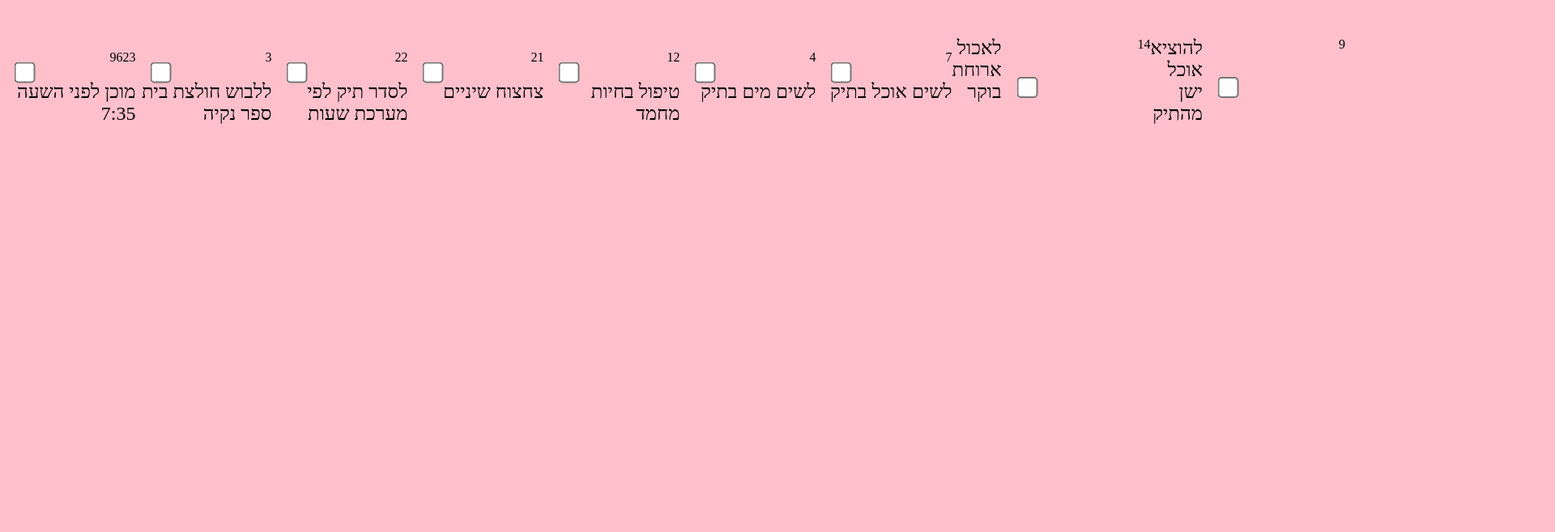
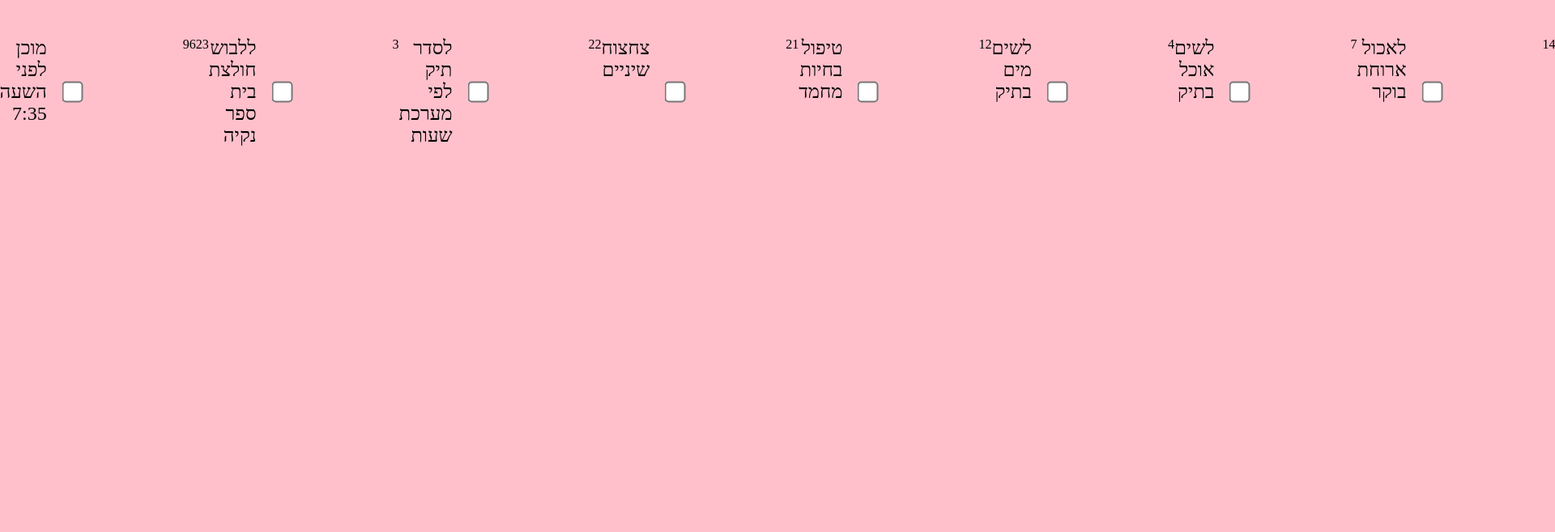
Before and after one commit to GuyKroizman/EvyatarMorningTodo, a plain HTML site: page index.html in a window 1280 px wide. Shown: the part 143-800 px from the top of the page at 81% size, 1920 px wide, since content can reach past the window. Drawn offline with Linux system fonts and the light colour scheme.

Commit message:
more flex

```diff
--- a/index.html
+++ b/index.html
@@ -33,61 +33,89 @@
         </input>
       </div>
     </p>
-    <p>
+    <p class="task-container">
+      <div class="task-points">
       7
+      </div>
+      <div class="task-checkbox">
         <input type="checkbox" class="checkbox">
           <span class="checkbox-text">
           לשים אוכל בתיק
           </span>
         </input>
+      </div>
     </p>
-    <p>
+    <p class="task-container">
+      <div class="task-points">
       4
+      </div>
+      <div class="task-checkbox">
         <input type="checkbox" class="checkbox">
           <span class="checkbox-text">
           לשים מים בתיק
           </span>
         </input>
+      </div>
     </p>
-    <p>
+    <p class="task-container">
+      <div class="task-points">
       12
+      </div>
+      <div class="task-checkbox">
         <input type="checkbox" class="checkbox">
           <span class="checkbox-text">
           טיפול בחיות מחמד
           </span>
         </input>
+      </div>
     </p>
-    <p>
+    <p class="task-container">
+      <div class="task-points">
       21
+      </div>
+      <div class="task-checkbox">
       <input type="checkbox" class="checkbox">
       <span class="checkbox-text">
       צחצוח שיניים
       </span>
       </input>
+      </div>
     </p>
-    <p>
+    <p class="task-container">
+      <div class="task-points">
       22
+      </div>
+      <div class="task-checkbox">
       <input type="checkbox" class="checkbox">
       <span class="checkbox-text">
       לסדר תיק לפי מערכת שעות
       </span>
       </input>
+      </div>
     </p>
-    <p>
+    <p class="task-container">
+      <div class="task-points">
       3
+      </div>
+      <div class="task-checkbox">
       <input type="checkbox" class="checkbox">
       <span class="checkbox-text">
       ללבוש חולצת בית ספר נקיה
       </span>
       </input>
+      </div>
     </p>
-    <p>
+    <p class="task-container">
+      <div class="task-points">
       9623
+      </div>
+      <div class="task-checkbox">
         <input type="checkbox" class="checkbox">
           <span class="checkbox-text">
           מוכן לפני השעה 7:35
           </span>
         </input>
+      </div>
     </p>
     </div>
   </body>
```
Lines whose indentation alone changed are shown as unchanged.
